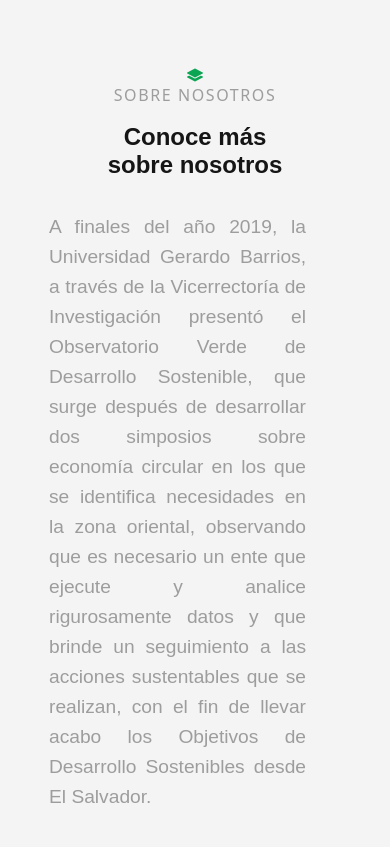
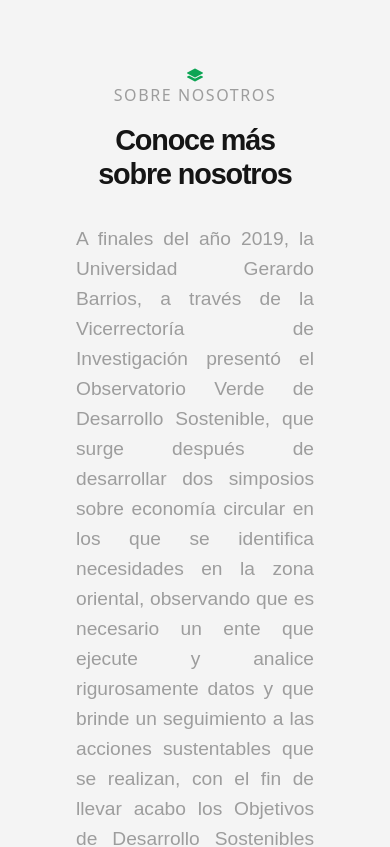
Before and after one commit to CesarMartinez23/observatorio-verde, a Vue app: page / in a window 390 px wide. Shown: the part 1000-1847 px from the top of the page. Built offline with nearby package versions, Linux system fonts and the light colour scheme; grey boxes are pictures that could not be loaded.

Commit message:
Correccion de FontSize

```diff
--- a/src/components/Home/AboutUs.vue
+++ b/src/components/Home/AboutUs.vue
@@ -81,19 +81,19 @@
   margin-bottom: 2rem;
   font-family: var(--font);
   text-align: center;
+  letter-spacing: var(--letter-spacing);
 }
 
 .content-description {
-  font-size: 1rem;
+  font-size: 1.4rem;
   margin-bottom: 2rem;
   color: var(--gray);
   text-align: justify;
-  text-justify: inter-word;
   font-family: var(--font);
   line-height: 30px;
-  padding-left: 5px;
-  padding-right: 40px;
+  padding: 0 2rem;
 }
+
 .section-icon {
   align-self: center;
 }
@@ -120,7 +120,7 @@
 
 @media (max-width: 575.98px) {
   .content-title {
-    font-size: 1.5rem;
+    font-size: 1.8rem;
   }
 
   .content-description {
@@ -146,6 +146,7 @@
   vertical-align: middle;
   padding: 10px 50px 10px;
 }
+
 button:hover {
   background-color: var(--white);
   color: var(--greenB);
```
